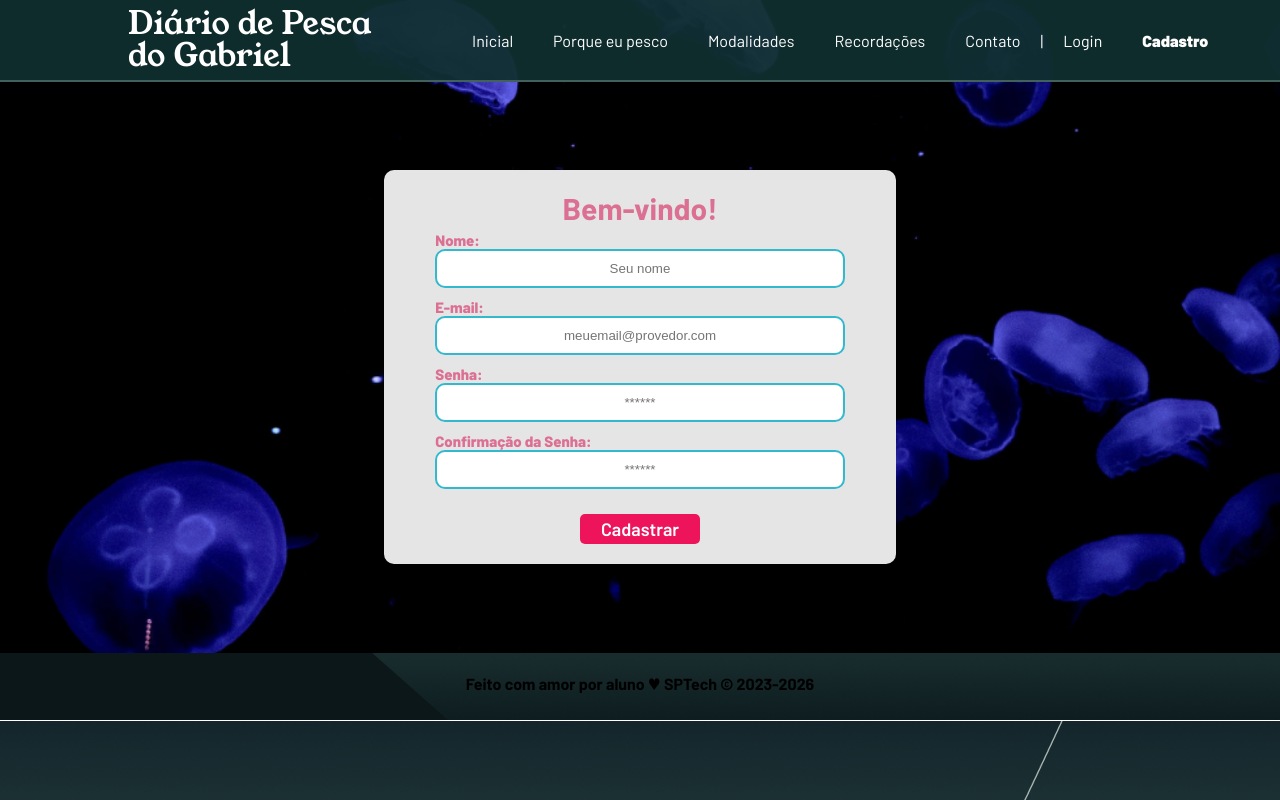
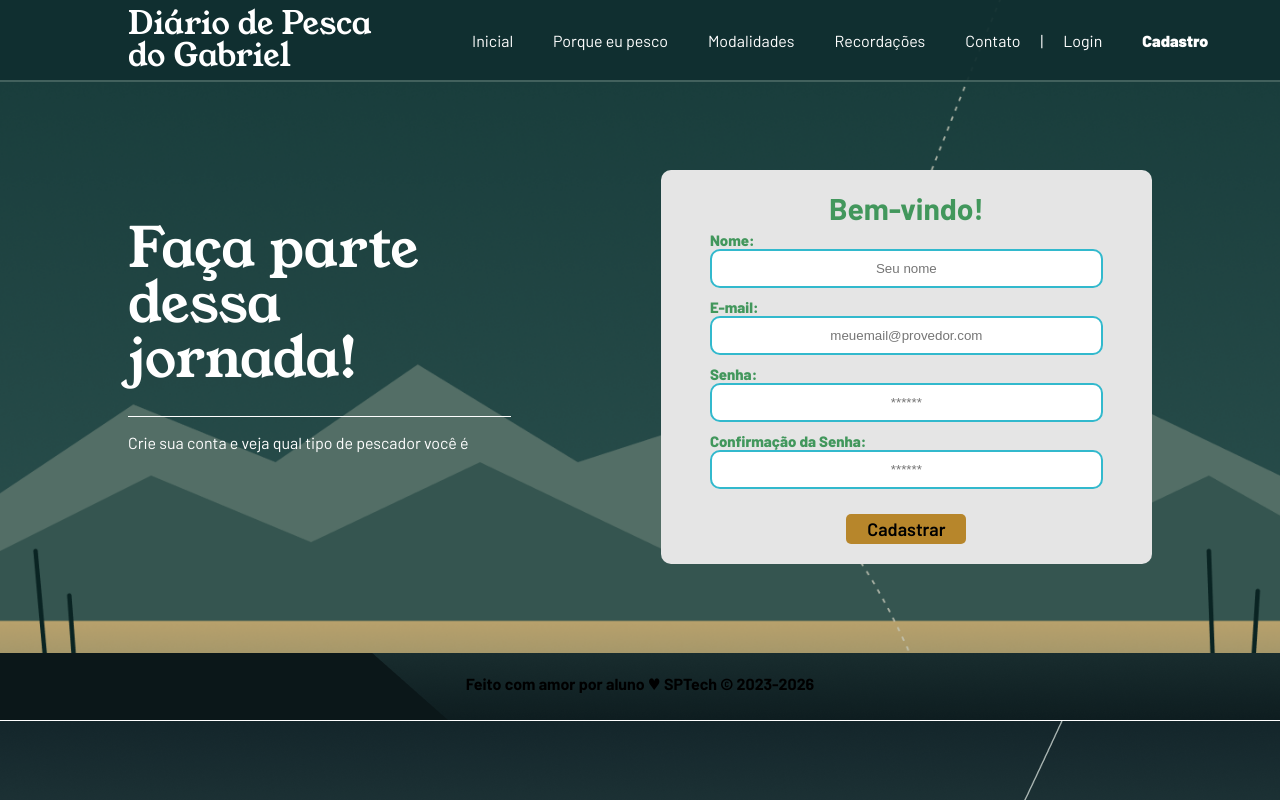
Before and after one commit to GBBermudes/PROJETO-INDIVIDUAL1, a website: page WEB-DATA-VIZ/public/cadastro.html in a window 1280 px wide. Drawn offline with Linux system fonts and the light colour scheme; a web font is replaced by a local one.

Commit message:
modificação - Alterando layout da tela de cadastro

```diff
--- a/WEB-DATA-VIZ/public/cadastro.html
+++ b/WEB-DATA-VIZ/public/cadastro.html
@@ -55,6 +55,12 @@
       </div>
     </div>
     <div class="container">
+      <div class="texto_cadastro">
+        <div class="titulo_cadastro">
+          <h1 class="titulo young-serif-regular" style="font-size: 55px;">Faça parte<br>dessa jornada!</h1>
+        </div>
+        <p>Crie sua conta e veja qual tipo de pescador você é</p>
+      </div>
       <div class="card card-cadastro" id="cadastro">
         <h2>Bem-vindo!</h2>
         <div class="formulario">
--- a/WEB-DATA-VIZ/public/css/estilo.css
+++ b/WEB-DATA-VIZ/public/css/estilo.css
@@ -477,7 +477,7 @@ button:active {
 
 .login {
   height: var(--tamanho-login);
-  background-image: url('../assets/imgs/bg-jelly-fish-para-home.png');
+  background-image: url('../assets/imgs/tela_fundo_cadastro_login.png');
   background-size: cover;
 }
 
@@ -490,21 +490,31 @@ button:active {
 .card {
   width: 50%;
   background-color: #e5e5e5;
+  margin-top: 80px;
   border-radius: 10px;
   display: flex;
   align-items: center;
   justify-content: space-evenly;
-  color: palevioletred;
+  color: rgb(66, 151, 92);
   flex-direction: column;
   height: fit-content;
   padding: 20px 0;
 }
 
-.card-cadastro {
-  margin-top: 80px;
-  ;
+.texto_cadastro {
+  margin-top: 100px;
+  margin-right: 150px;
+  margin-bottom: 100px;
+  color: white;
 }
 
+.titulo_cadastro {
+  border-bottom: 1px solid white;
+}
+
+.titulo_cadastro h1 {
+  margin-bottom: 30px;
+}
 .card h2 {
   margin: 0;
   font-size: 30px;
@@ -554,8 +564,8 @@ button:active {
   border-radius: 5px;
   font-weight: 600;
   font-size: 18px;
-  color: #fff;
-  background-color: #ED145B;
+  color: #000000;
+  background-color: #B7862B;
   width: 120px;
   height: 30px;
   align-self: center;
```
Also changed, not shown: WEB-DATA-VIZ/public/login.html (+16 -4 lines), WEB-DATA-VIZ/public/assets/imgs/tela_fundo_cadastro_login.png (added).
